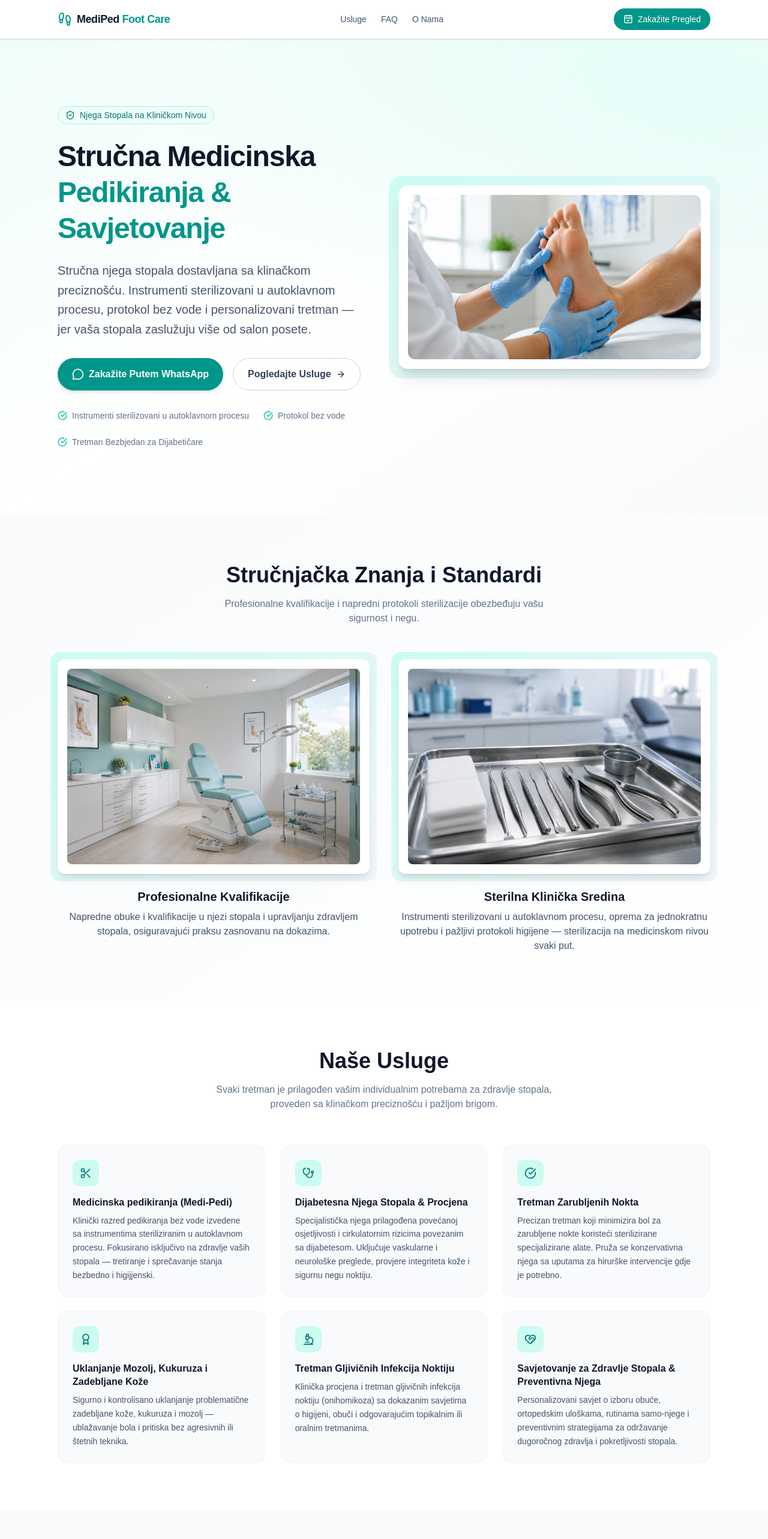
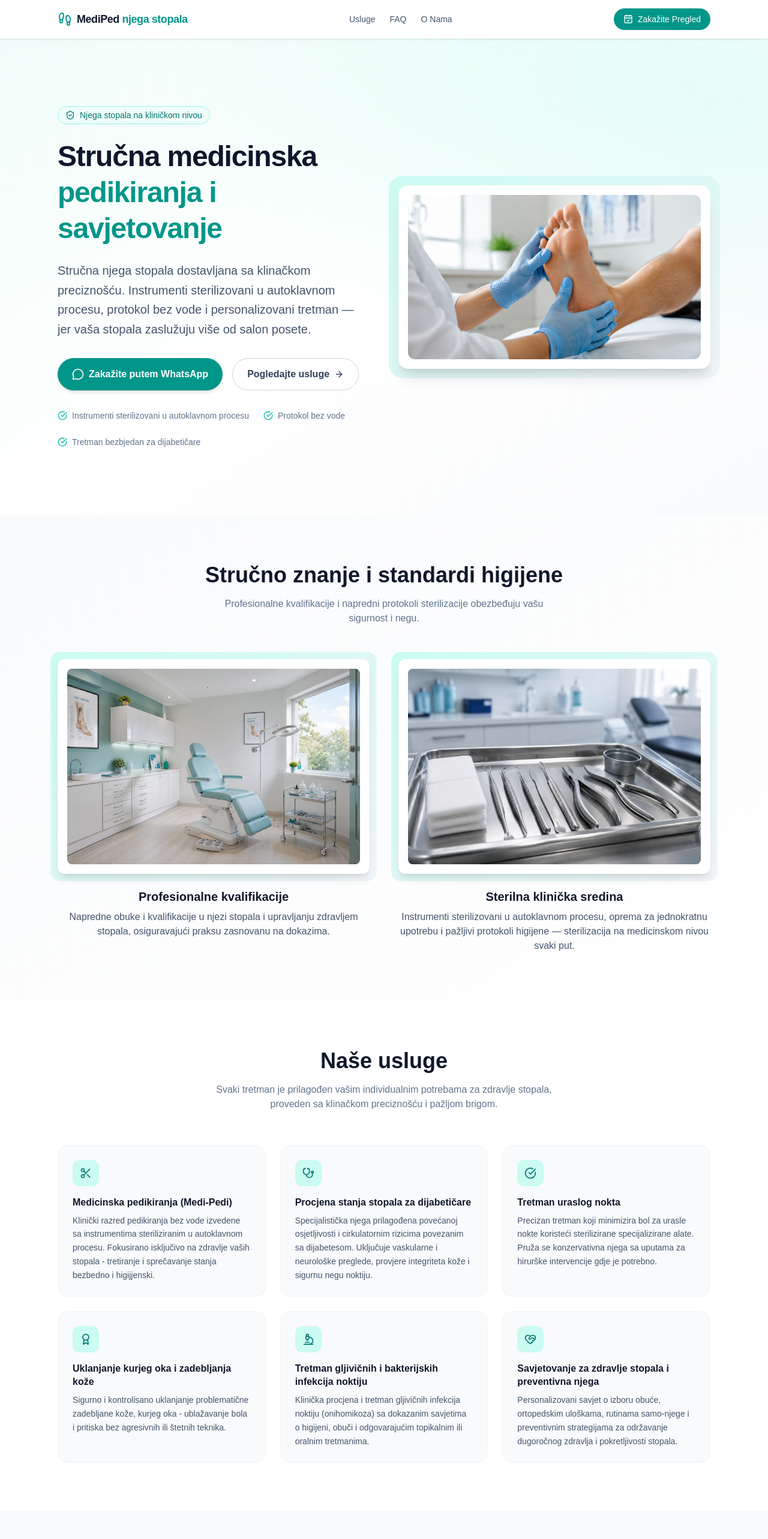
Before and after one commit to harsul/medical-pedicure, a Next.js app: page / in a window 1280 px wide. Shown: the top 2566 px of the page at 60% size. Built offline with nearby package versions, Linux system fonts and the light colour scheme.

Commit message:
feat: add react-icons dependency and update service descriptions in Bosnian

```diff
--- a/package.json
+++ b/package.json
@@ -12,7 +12,8 @@
     "lucide-react": "^1.25.0",
     "next": "16.2.10",
     "react": "19.2.4",
-    "react-dom": "19.2.4"
+    "react-dom": "19.2.4",
+    "react-icons": "^5.7.0"
   },
   "devDependencies": {
     "@tailwindcss/postcss": "^4",
--- a/src/app/page.tsx
+++ b/src/app/page.tsx
@@ -16,41 +16,42 @@ import {
   Microscope,
   Phone,
 } from "lucide-react";
+import { FaFacebookF, FaInstagram, FaViber, FaWhatsapp } from "react-icons/fa";
 
 const services = [
   {
     icon: Scissors,
     title: "Medicinska pedikiranja (Medi-Pedi)",
     description:
-      "Klinički razred pedikiranja bez vode izvedene sa instrumentima steriliziranim u autoklavnom procesu. Fokusirano isključivo na zdravlje vaših stopala — tretiranje i sprečavanje stanja bezbedno i higijjenski.",
+      "Klinički razred pedikiranja bez vode izvedene sa instrumentima steriliziranim u autoklavnom procesu. Fokusirano isključivo na zdravlje vaših stopala - tretiranje i sprečavanje stanja bezbedno i higijjenski.",
   },
   {
     icon: Stethoscope,
-    title: "Dijabetesna Njega Stopala & Procjena",
+    title: "Procjena stanja stopala za dijabetičare",
     description:
       "Specijalistička njega prilagođena povećanoj osjetljivosti i cirkulatornim rizicima povezanim sa dijabetesom. Uključuje vaskularne i neurološke preglede, provjere integriteta kože i sigurnu negu noktiju.",
   },
   {
     icon: CheckCircle,
-    title: "Tretman Zarubljenih Nokta",
+    title: "Tretman uraslog nokta",
     description:
-      "Precizan tretman koji minimizira bol za zarubljene nokte koristeći sterilizirane specijalizirane alate. Pruža se konzervativna njega sa uputama za hirurške intervencije gdje je potrebno.",
+      "Precizan tretman koji minimizira bol za urasle nokte koristeći sterilizirane specijalizirane alate. Pruža se konzervativna njega sa uputama za hirurške intervencije gdje je potrebno.",
   },
   {
     icon: Award,
-    title: "Uklanjanje Mozolj, Kukuruza i Zadebljane Kože",
+    title: "Uklanjanje kurjeg oka i zadebljanja kože",
     description:
-      "Sigurno i kontrolisano uklanjanje problematične zadebljane kože, kukuruza i mozolj — ublažavanje bola i pritiska bez agresivnih ili štetnih teknika.",
+      "Sigurno i kontrolisano uklanjanje problematične zadebljane kože, kurjeg oka - ublažavanje bola i pritiska bez agresivnih ili štetnih teknika.",
   },
   {
     icon: Microscope,
-    title: "Tretman Gljivičnih Infekcija Noktiju",
+    title: "Tretman gljivičnih i bakterijskih infekcija noktiju",
     description:
       "Klinička procjena i tretman gljivičnih infekcija noktiju (onihomikoza) sa dokazanim savjetima o higijeni, obuči i odgovarajućim topikalnim ili oralnim tretmanima.",
   },
   {
     icon: HeartHandshake,
-    title: "Savjetovanje za Zdravlje Stopala & Preventivna Njega",
+    title: "Savjetovanje za zdravlje stopala i preventivna njega",
     description:
       "Personalizovani savjet o izboru obuće, ortopedskim uloškama, rutinama samo-njege i preventivnim strategijama za održavanje dugoročnog zdravlja i pokretljivosti stopala.",
   },
@@ -59,14 +60,14 @@ const services = [
 const faqs = [
   {
     question:
-      "Koja je razlika između medicinske pedikiranja i standardne salon pedikiranja?",
-    answer: `Medicinska pedikiranja — često nazvana Medi-Pedi — izvedena je od strane obučenog specijalista za zdravlje stopala u klinički okruženju, koristeći instrumente koji su sterilizovani u autoklavnom procesu između svakog pacijenta. Za razliku od standardne salon pedikiranja, naš tretman je bez vode: potapanje stopala u deljenu vodu se u potpunosti izbjegava, čime se eliminiše rizik od unakrsne kontaminacije i prenosivanja gljivica.
+      "Koja je razlika između medicinskog pedikiranja i standardne salon pedikiranja?",
+    answer: `Medicinska pedikiranja - često nazvana Medi-Pedi, izvedena je od strane obučenog specijalista za zdravlje stopala u klinički okruženju, koristeći instrumente koji su sterilizovani u autoklavnom procesu između svakog pacijenta. Za razliku od standardne salon pedikiranja, naš tretman je bez vode: potapanje stopala u deljenu vodu se u potpunosti izbjegava, čime se eliminiše rizik od unakrsne kontaminacije i prenosivanja gljivica.
 
 Ne koristimo agresivno pilanje, oštre abrazivne peelingove ili prekomerno rezanje koje može oštetiti osjetljivu kožu i stvoriti prolazne točke za infekciju. Umjesto toga, koristimo precizne kirurške instrumente za tretiranje nokta, okružujućeg tkiva i kože na kontrolisani, dokazima potkrepljen način — sa fokusom isključivo na zdravstvene rezultate, a ne na estetski izgled.`,
   },
   {
     question: "Da li je ovaj tretman bezbedan ako sam dijabetičar?",
-    answer: `Nije samo sigurno — snažno se preporučuje. Ljudi sa dijabetesom su bitno ugroženiji od komplikacija stopala zbog periferne neuropatije (smanjene osjetljivosti) i oštećene cirkulacije. To znači da male pucnjeve kože, probleme sa noktima ili pritisne rane koje mogu proći nezapažene mogu brzo prerasti u ozbiljne infekcije.
+    answer: `Nije samo sigurno —- snažno se preporučuje. Ljudi sa dijabetesom su bitno ugroženiji od komplikacija stopala zbog periferne neuropatije (smanjene osjetljivosti) i oštećene cirkulacije. To znači da male pucnjeve kože, probleme sa noktima ili pritisne rane koje mogu proći nezapažene mogu brzo prerasti u ozbiljne infekcije.
 
 Naši pregledi njege stopala za dijabetičare koriste isključivo sterilizirane instrumente za jednokratnu upotrebu ili autoklava za sprečavanje bilo kakvog rizika od uvodjenja infekcije. Pažljivo vodimo računa da izbjegnemo mikro-traume na koži. Svaki pregled također uključuje kratku vaskularnu i neurološku procjenu kako bi se bilo kakve promjene u cirkulaciji ili osjetljivosti prepoznale rano i — gdje je potrebno — proslijeđene odgovarajućem liječniku.`,
   },
@@ -74,7 +75,7 @@ Naši pregledi njege stopala za dijabetičare koriste isključivo sterilizirane
     question: "Da li tretman boli?",
     answer: `Medicinski tretmani pedikiranja su neinvazivni i dizajnirani da budu udobni i bez bola. Radimo metodično i nježno, a naš klinički pristup znači da nikada ne žurimo niti primjenjujemo nepotrebnu silu. Većina klijenata nalazi iskustvo duboko opuštajućim.
 
-Ako dolazite na tretman zarubljenih nokta ili imate posebno osjetljivo stanje, uvijek ćemo prvo razgovarati o tome šta možete očekivati i raditi tempom koji vas čini ugodnim tijekom cijelog tretmana.`,
+Ako dolazite na tretman uraslih nokta ili imate posebno osjetljivo stanje, uvijek ćemo prvo razgovarati o tome šta možete očekivati i raditi tempom koji vas čini ugodnim tijekom cijelog tretmana.`,
   },
 ];
 
@@ -89,7 +90,7 @@ export default function Home() {
               <Footprints className="w-6 h-6 text-teal-600" />
               <span className="text-lg font-semibold text-slate-900 tracking-tight">
                 MediPed{" "}
-                <span className="text-teal-600">Foot Care</span>
+                <span className="text-teal-600">njega stopala</span>
               </span>
             </div>
             <nav className="hidden md:flex items-center gap-6 text-sm text-slate-600">
@@ -136,12 +137,12 @@ export default function Home() {
             <div>
               <div className="inline-flex items-center gap-2 text-teal-700 text-sm font-medium bg-teal-50 border border-teal-200 px-3 py-1 rounded-full mb-6">
                 <ShieldCheck className="w-4 h-4" />
-                Njega Stopala na Kliničkom Nivou
+                Njega stopala na kliničkom nivou
               </div>
               <h1 className="text-4xl sm:text-5xl lg:text-5xl font-bold text-slate-900 leading-tight tracking-tight mb-6">
-                Stručna Medicinska{" "}
+                Stručna medicinska{" "}
                 <span className="text-teal-600">
-                  Pedikiranja & Savjetovanje
+                  pedikiranja i savjetovanje
                 </span>
               </h1>
               <p className="text-lg sm:text-xl text-slate-600 leading-relaxed mb-8">
@@ -156,13 +157,13 @@ export default function Home() {
                   className="inline-flex items-center justify-center gap-2 bg-teal-600 text-white font-semibold px-6 py-3.5 rounded-full hover:bg-teal-700 transition-colors shadow-md hover:shadow-lg"
                 >
                   <MessageCircle className="w-5 h-5" />
-                  Zakažite Putem WhatsApp
+                  Zakažite putem WhatsApp
                 </a>
                 <a
                   href="#services"
                   className="inline-flex items-center justify-center gap-2 border border-slate-300 text-slate-700 font-semibold px-6 py-3.5 rounded-full hover:border-teal-500 hover:text-teal-600 transition-colors"
                 >
-                  Pogledajte Usluge
+                  Pogledajte usluge
                   <ArrowRight className="w-4 h-4" />
                 </a>
               </div>
@@ -177,7 +178,7 @@ export default function Home() {
                 </div>
                 <div className="flex items-center gap-2">
                   <CheckCircle className="w-4 h-4 text-teal-500 flex-shrink-0" />
-                  Tretman Bezbjedan za Dijabetičare
+                  Tretman bezbjedan za dijabetičare
                 </div>
               </div>
             </div>
@@ -205,7 +206,7 @@ export default function Home() {
         <div className="max-w-6xl mx-auto px-4 sm:px-6 lg:px-8">
           <div className="text-center mb-14">
             <h2 className="text-3xl sm:text-4xl font-bold text-slate-900 mb-4">
-              Stručnjačka Znanja i Standardi
+              Stručno znanje i standardi higijene
             </h2>
             <p className="text-slate-500 max-w-xl mx-auto">
               Profesionalne kvalifikacije i napredni protokoli sterilizacije obezbeđuju vašu sigurnost i negu.
@@ -225,7 +226,7 @@ export default function Home() {
                 </div>
               </div>
               <h3 className="text-xl font-semibold text-slate-900 mb-2">
-                Profesionalne Kvalifikacije
+                Profesionalne kvalifikacije
               </h3>
               <p className="text-slate-600 text-center">
                 Napredne obuke i kvalifikacije u njezi stopala i upravljanju zdravljem stopala, osiguravajući praksu zasnovanu na dokazima.
@@ -245,7 +246,7 @@ export default function Home() {
                 </div>
               </div>
               <h3 className="text-xl font-semibold text-slate-900 mb-2">
-                Sterilna Klinička Sredina
+                Sterilna klinička sredina
               </h3>
               <p className="text-slate-600 text-center">
                 Instrumenti sterilizovani u autoklavnom procesu, oprema za jednokratnu upotrebu i pažljivi protokoli higijene — sterilizacija na medicinskom nivou svaki put.
@@ -260,7 +261,7 @@ export default function Home() {
         <div className="max-w-6xl mx-auto px-4 sm:px-6 lg:px-8">
           <div className="text-center mb-14">
             <h2 className="text-3xl sm:text-4xl font-bold text-slate-900 mb-4">
-              Naše Usluge
+              Naše usluge
             </h2>
             <p className="text-slate-500 max-w-xl mx-auto">
               Svaki tretman je prilagođen vašim individualnim potrebama za zdravlje stopala,
@@ -296,7 +297,7 @@ export default function Home() {
         <div className="max-w-3xl mx-auto px-4 sm:px-6 lg:px-8">
           <div className="text-center mb-14">
             <h2 className="text-3xl sm:text-4xl font-bold text-slate-900 mb-4">
-              Česta Pitanja
+              Česta pitanja
             </h2>
             <p className="text-slate-500">
               Iskreni, dokazima potkrepljeni odgovori koji će vam pomoći da razumete
@@ -333,33 +334,35 @@ export default function Home() {
                 O Nama
               </h2>
               <p className="text-slate-600 leading-relaxed mb-4">
-                Smo specijalizirana praksa za zdravlje stopala posvećena pružanju
+                Specijalizirana praksa za zdravlje stopala posvećena pružanju
                 klinačke izvrsnosti na svakom pregledu. Naš praktičar ima
                 napredne kvalifikacije u njezi stopala i donosi iskrenu
                 posvećenost tretmanu zasnovanom na dokazima i usmerenom na pacijenta.
               </p>
               <p className="text-slate-600 leading-relaxed mb-4">
                 Verujemo da su zdrava stopala fundamentalna za kvalitet života
-                — i da svako zaslužuje pristup istom standardu
+                - i da svako zaslužuje pristup istom standardu
                 njege, bilo da upravlja složenim stanjem poput dijabetesa ili
                 jednostavno održavajući zdravlje stopala iz dana u dan.
               </p>
               <p className="text-slate-600 leading-relaxed">
-                Svaki detalj — od sterilnosti naših instrumenata do
-                tempa vašeg pregleda — je osmišljen sa vašom udobnošću,
-                sigurnošću i dugoročnim blagostanjem u vidu.
+                Svaki detalj - od sterilnosti naših instrumenata do
+                tempa vašeg pregleda - je osmišljen sa vašom udobnošću,
+                sigurnošću i dugoročnim zdravljem stopala na umu. Naša misija je da
+                redefinišemo šta znači brinuti o stopalima, pružajući iskustvo koje je
+                jednako stručno koliko i brižno.
               </p>
               <div className="mt-8 space-y-3">
                 <div className="flex items-center gap-3">
                   <BadgeCheck className="w-5 h-5 text-teal-600 flex-shrink-0" />
                   <span className="text-sm text-slate-600">
-                    Potpuno osiguran &amp; obučen na klinačkim standardima
+                    Potpuno osiguran i opremljen na klinačkim standardima
                   </span>
                 </div>
                 <div className="flex items-center gap-3">
                   <ShieldCheck className="w-5 h-5 text-teal-600 flex-shrink-0" />
                   <span className="text-sm text-slate-600">
-                    Instrumenti sterilizovani u autoklavnom procesu — svaki put
+                    Instrumenti sterilizovani u autoklavnom procesu - svaki put
                   </span>
                 </div>
                 <div className="flex items-center gap-3">
@@ -382,11 +385,16 @@ export default function Home() {
                   </div>
                   <div>
                     <p className="font-medium text-slate-800 mb-1">Lokacija</p>
-                    <p className="text-slate-600 text-sm">
-                      [Unesite Ulici Adresi]
+                    <a
+                      href="https://www.google.com/maps/search/Srdjana+Aleksica+14+Otoka+Sarajevo+Bosna+i+Hercegovina"
+                      target="_blank"
+                      rel="noopener noreferrer"
+                      className="text-slate-600 text-sm hover:text-teal-600 transition-colors"
+                    >
+                      Srdjana Aleksica 14, Otoka
                       <br />
-                      [Unesite Grad &amp; Poštanski Broj]
-                    </p>
+                      Sarajevo, Bosna i Hercegovina
+                    </a>
                   </div>
                 </div>
                 <div className="flex items-start gap-4">
@@ -398,7 +406,11 @@ export default function Home() {
                       Radno Vrijeme
                     </p>
                     <p className="text-slate-600 text-sm">
-                      [Unesite Radno Vrijeme]
+                      Pon-Pet: 18:00 - 21:00
+                      <br />
+                      Sub: 09:00 - 12:00
+                      <br />
+                      Ned: Zatvoreno
                     </p>
                   </div>
                 </div>
@@ -409,18 +421,11 @@ export default function Home() {
                   <div>
                     <p className="font-medium text-slate-800 mb-1">Kontakt</p>
                     <p className="text-slate-600 text-sm">
-                      Prenosite WhatsApp? Kliknite ispod da nam direktno napišete.
+                      +387 61 566 787
                     </p>
                   </div>
                 </div>
               </div>
-              <a
-                href="https://wa.me/[INSERT_WHATSAPP_NUMBER]"
-                className="flex items-center justify-center gap-3 w-full bg-green-500 hover:bg-green-600 text-white font-semibold py-4 rounded-2xl transition-colors shadow-md hover:shadow-lg"
-              >
-                <MessageCircle className="w-5 h-5" />
-                Pošalji nam Poruku na WhatsApp
-              </a>
             </div>
           </div>
         </div>
@@ -434,27 +439,46 @@ export default function Home() {
               <Footprints className="w-5 h-5 text-teal-400" />
               <span className="text-white font-semibold tracking-tight">
                 MediPed{" "}
-                <span className="text-teal-400">Njega Stopala</span>
+                <span className="text-teal-400">njega <samp></samp>topala</span>
               </span>
             </div>
             <p className="text-sm text-slate-500 text-center order-last sm:order-none">
-              &copy; 2025 MediPed Njega Stopala. Sva Prava Zadržana.
+              &copy; 2026 Sva prava zadržana.
             </p>
             <div className="flex items-center gap-4">
+              <a
+                href="https://facebook.com/[INSERT_FACEBOOK_PAGE]"
+                target="_blank"
+                rel="noopener noreferrer"
+                aria-label="Facebook"
+                className="text-slate-500 hover:text-[#1877F2] transition-colors duration-200"
+              >
+                <FaFacebookF size={20} />
+              </a>
               <a
                 href="https://instagram.com/[INSERT_INSTAGRAM_HANDLE]"
                 target="_blank"
                 rel="noopener noreferrer"
-                className="text-sm text-slate-400 hover:text-white transition-colors"
+                aria-label="Instagram"
+                className="text-slate-500 hover:text-[#E1306C] transition-colors duration-200"
               >
-                @VašInstagram
+                <FaInstagram size={20} />
               </a>
               <a
-                href="https://wa.me/[INSERT_WHATSAPP_NUMBER]"
-                className="inline-flex items-center gap-2 bg-green-500 hover:bg-green-600 text-white text-sm font-medium px-4 py-2 rounded-full transition-colors"
+                href="viber://chat?number=%2B38761566787"
+                aria-label="Viber"
+                className="text-slate-500 hover:text-[#7360f2] transition-colors duration-200"
               >
-                <MessageCircle className="w-4 h-4" />
-                WhatsApp
+                <FaViber size={20} />
+              </a>
+              <a
+                href="https://wa.me/+38761566787"
+                target="_blank"
+                rel="noopener noreferrer"
+                aria-label="WhatsApp"
+                className="text-slate-500 hover:text-[#25D366] transition-colors duration-200"
+              >
+                <FaWhatsapp size={20} />
               </a>
             </div>
           </div>
```
Also changed, not shown: 1 other file (tests, documents, lock files or other folders).
